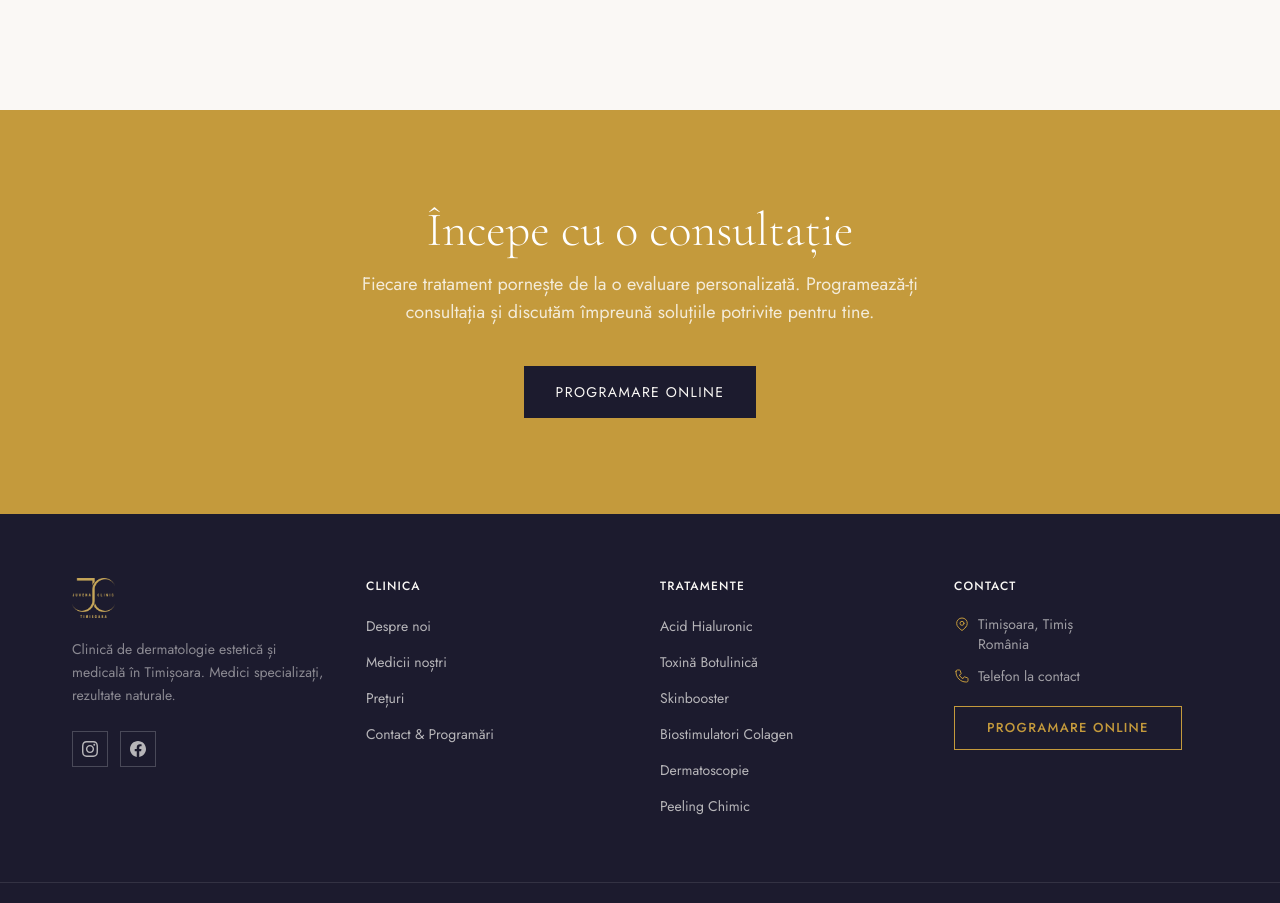
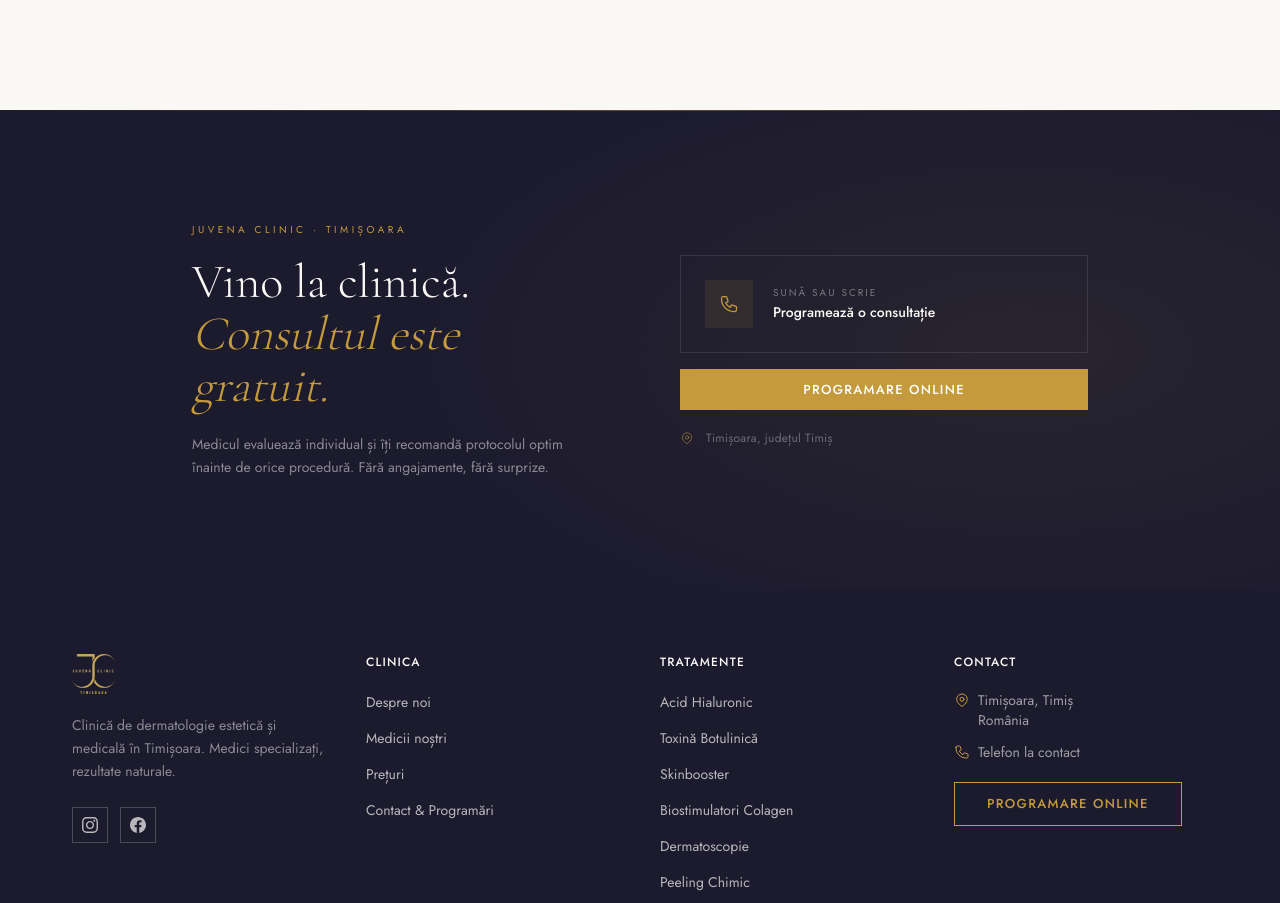
Before and after one commit to mihnea-eugen/juvena-site, a Next.js app: page / in a window 1280 px wide. Shown: the part 3211-4114 px from the top of the page. Built offline with nearby package versions, Linux system fonts and the light colour scheme.

Commit message:
feat: CTA section pe toate paginile + buton Acasă în meniu

```diff
--- a/app/despre-noi/page.tsx
+++ b/app/despre-noi/page.tsx
@@ -2,6 +2,7 @@
 import Link from "next/link";
 import Header from "@/components/Header";
 import Footer from "@/components/Footer";
+import CtaSection from "@/components/CtaSection";
 import SectionHeader from "@/components/ui/SectionHeader";
 import Breadcrumb from "@/components/ui/Breadcrumb";
 
@@ -135,6 +136,7 @@
         </div>
       </section>
 
+      <CtaSection />
       <Footer />
     </>
   );
--- a/app/medici/page.tsx
+++ b/app/medici/page.tsx
@@ -2,6 +2,7 @@
 import Link from "next/link";
 import Header from "@/components/Header";
 import Footer from "@/components/Footer";
+import CtaSection from "@/components/CtaSection";
 import SectionHeader from "@/components/ui/SectionHeader";
 import Breadcrumb from "@/components/ui/Breadcrumb";
 
@@ -140,6 +141,7 @@
         </div>
       </section>
 
+      <CtaSection />
       <Footer />
     </>
   );
--- a/app/page.tsx
+++ b/app/page.tsx
@@ -1,6 +1,7 @@
 import type { Metadata } from "next";
 import Link from "next/link";
 import Header from "@/components/Header";
+import CtaSection from "@/components/CtaSection";
 import Footer from "@/components/Footer";
 import SectionHeader from "@/components/ui/SectionHeader";
 import TreatmentCard from "@/components/ui/TreatmentCard";
@@ -236,27 +237,7 @@
         </div>
       </section>
 
-      {/* ── CTA final ───────────────────────────────────────── */}
-      <section className="py-24 bg-[var(--gold)] relative overflow-hidden">
-        <div className="container relative text-center">
-          <h2
-            className="text-white text-4xl md:text-5xl mb-4"
-            style={{ fontFamily: "var(--font-serif)", fontWeight: 300 }}
-          >
-            Începe cu o consultație
-          </h2>
-          <p className="text-white/80 text-lg mb-10 max-w-xl mx-auto">
-            Fiecare tratament pornește de la o evaluare personalizată. Programează-ți consultația și discutăm împreună soluțiile potrivite pentru tine.
-          </p>
-          <Link
-            href="/contact/"
-            className="inline-flex items-center gap-2 bg-[var(--dark)] text-[var(--cream)] py-4 px-8 text-sm tracking-widest uppercase hover:bg-[#252438] transition-colors"
-          >
-            Programare online
-          </Link>
-        </div>
-      </section>
-
+      <CtaSection />
       <Footer />
     </>
   );
--- a/app/preturi/page.tsx
+++ b/app/preturi/page.tsx
@@ -2,6 +2,7 @@
 import Link from "next/link";
 import Header from "@/components/Header";
 import Footer from "@/components/Footer";
+import CtaSection from "@/components/CtaSection";
 import Breadcrumb from "@/components/ui/Breadcrumb";
 import { CATEGORIES } from "@/lib/data/treatments";
 
@@ -201,33 +202,7 @@
         </div>
       </main>
 
-      {/* ── CTA ── */}
-      <section className="py-24 bg-[var(--dark)] relative overflow-hidden">
-        <div
-          className="absolute inset-0 pointer-events-none"
-          style={{
-            background: "radial-gradient(ellipse 60% 80% at 70% 50%, rgba(196,154,60,0.06) 0%, transparent 70%)",
-          }}
-        />
-        <div className="container relative text-center">
-          <p className="text-[var(--gold)] text-[10px] tracking-[0.3em] uppercase mb-5">
-            Consultație personalizată
-          </p>
-          <h2
-            className="text-[var(--cream)] max-w-md mx-auto leading-[1.1] mb-5"
-            style={{ fontFamily: "var(--font-serif)", fontWeight: 300, fontSize: "clamp(1.75rem, 3vw, 2.5rem)" }}
-          >
-            Estimare gratuită la prima consultație
-          </h2>
-          <p className="text-[var(--cream)]/45 mb-10 max-w-sm mx-auto text-sm leading-relaxed">
-            Medicul evaluează individual și îți recomandă protocolul optim înainte de orice procedură.
-          </p>
-          <Link href="/contact/" className="btn-gold px-10 py-4 text-xs tracking-widest">
-            Programare online
-          </Link>
-        </div>
-      </section>
-
+      <CtaSection />
       <Footer />
     </>
   );
--- /dev/null
+++ b/components/CtaSection.tsx
@@ -0,0 +1,127 @@
+import Link from "next/link";
+
+export default function CtaSection() {
+  return (
+    <section className="relative bg-[var(--dark)] overflow-hidden">
+      {/* Decorative gradient */}
+      <div
+        className="absolute inset-0 pointer-events-none"
+        style={{
+          background:
+            "radial-gradient(ellipse 70% 90% at 80% 50%, rgba(196,154,60,0.07) 0%, transparent 70%)",
+        }}
+      />
+      {/* Top border accent */}
+      <div className="absolute top-0 inset-x-0 h-px bg-gradient-to-r from-transparent via-[var(--gold)]/40 to-transparent" />
+
+      <div className="container relative py-20 md:py-28">
+        <div className="max-w-4xl mx-auto">
+          <div className="grid grid-cols-1 lg:grid-cols-2 gap-12 lg:gap-20 items-center">
+
+            {/* Left — text */}
+            <div>
+              <p className="text-[var(--gold)] text-[10px] tracking-[0.35em] uppercase mb-5">
+                Juvena Clinic · Timișoara
+              </p>
+              <h2
+                className="text-[var(--cream)] leading-[1.08] mb-5"
+                style={{
+                  fontFamily: "var(--font-serif)",
+                  fontWeight: 300,
+                  fontSize: "clamp(2rem, 4vw, 3rem)",
+                }}
+              >
+                Vino la clinică.<br />
+                <em style={{ fontStyle: "italic", color: "var(--gold)" }}>
+                  Consultul este gratuit.
+                </em>
+              </h2>
+              <p className="text-[var(--cream)]/50 text-sm leading-relaxed max-w-sm">
+                Medicul evaluează individual și îți recomandă protocolul
+                optim înainte de orice procedură. Fără angajamente,
+                fără surprize.
+              </p>
+            </div>
+
+            {/* Right — actions */}
+            <div className="flex flex-col gap-4">
+
+              {/* Phone CTA */}
+              <a
+                href="/contact/"
+                className="group flex items-center gap-5 border border-white/10 p-6 hover:border-[var(--gold)]/50 transition-all duration-300"
+              >
+                <div className="shrink-0 w-12 h-12 bg-[var(--gold)]/10 flex items-center justify-center group-hover:bg-[var(--gold)]/20 transition-colors">
+                  <svg
+                    className="w-5 h-5 text-[var(--gold)]"
+                    fill="none"
+                    stroke="currentColor"
+                    viewBox="0 0 24 24"
+                  >
+                    <path
+                      strokeLinecap="round"
+                      strokeLinejoin="round"
+                      strokeWidth={1.5}
+                      d="M3 5a2 2 0 012-2h3.28a1 1 0 01.948.684l1.498 4.493a1 1 0 01-.502 1.21l-2.257 1.13a11.042 11.042 0 005.516 5.516l1.13-2.257a1 1 0 011.21-.502l4.493 1.498a1 1 0 01.684.949V19a2 2 0 01-2 2h-1C9.716 21 3 14.284 3 6V5z"
+                    />
+                  </svg>
+                </div>
+                <div>
+                  <p className="text-[var(--cream)]/40 text-[10px] tracking-[0.2em] uppercase mb-0.5">
+                    Sună sau scrie
+                  </p>
+                  <p className="text-[var(--cream)] text-sm font-medium">
+                    Programează o consultație
+                  </p>
+                </div>
+                <svg
+                  className="w-4 h-4 text-[var(--gold)] ml-auto opacity-0 group-hover:opacity-100 transition-opacity"
+                  fill="none"
+                  stroke="currentColor"
+                  viewBox="0 0 24 24"
+                >
+                  <path strokeLinecap="round" strokeLinejoin="round" strokeWidth={1.5} d="M17 8l4 4m0 0l-4 4m4-4H3" />
+                </svg>
+              </a>
+
+              {/* Online booking CTA */}
+              <Link
+                href="/contact/"
+                className="btn-gold py-4 px-8 text-xs tracking-widest justify-center"
+              >
+                Programare online
+              </Link>
+
+              {/* Address line */}
+              <div className="flex items-center gap-3 pt-1">
+                <svg
+                  className="w-3.5 h-3.5 text-[var(--gold)]/60 shrink-0"
+                  fill="none"
+                  stroke="currentColor"
+                  viewBox="0 0 24 24"
+                >
+                  <path
+                    strokeLinecap="round"
+                    strokeLinejoin="round"
+                    strokeWidth={1.5}
+                    d="M17.657 16.657L13.414 20.9a1.998 1.998 0 01-2.827 0l-4.244-4.243a8 8 0 1111.314 0z"
+                  />
+                  <path
+                    strokeLinecap="round"
+                    strokeLinejoin="round"
+                    strokeWidth={1.5}
+                    d="M15 11a3 3 0 11-6 0 3 3 0 016 0z"
+                  />
+                </svg>
+                <span className="text-[var(--cream)]/35 text-xs tracking-wide">
+                  Timișoara, județul Timiș
+                </span>
+              </div>
+
+            </div>
+          </div>
+        </div>
+      </div>
+    </section>
+  );
+}
--- a/components/TreatmentPage.tsx
+++ b/components/TreatmentPage.tsx
@@ -2,6 +2,7 @@
 import Header from "@/components/Header";
 import Footer from "@/components/Footer";
 import Breadcrumb from "@/components/ui/Breadcrumb";
+import CtaSection from "@/components/CtaSection";
 import type { FAQItem } from "@/lib/data/schema";
 import { schemaFAQ, schemaMedicalProcedure, schemaBreadcrumb, schemaMedicalWebPage, schemaHowTo } from "@/lib/data/schema";
 
@@ -295,6 +296,7 @@
         </div>
       </section>
 
+      <CtaSection />
       <Footer />
     </>
   );
```
